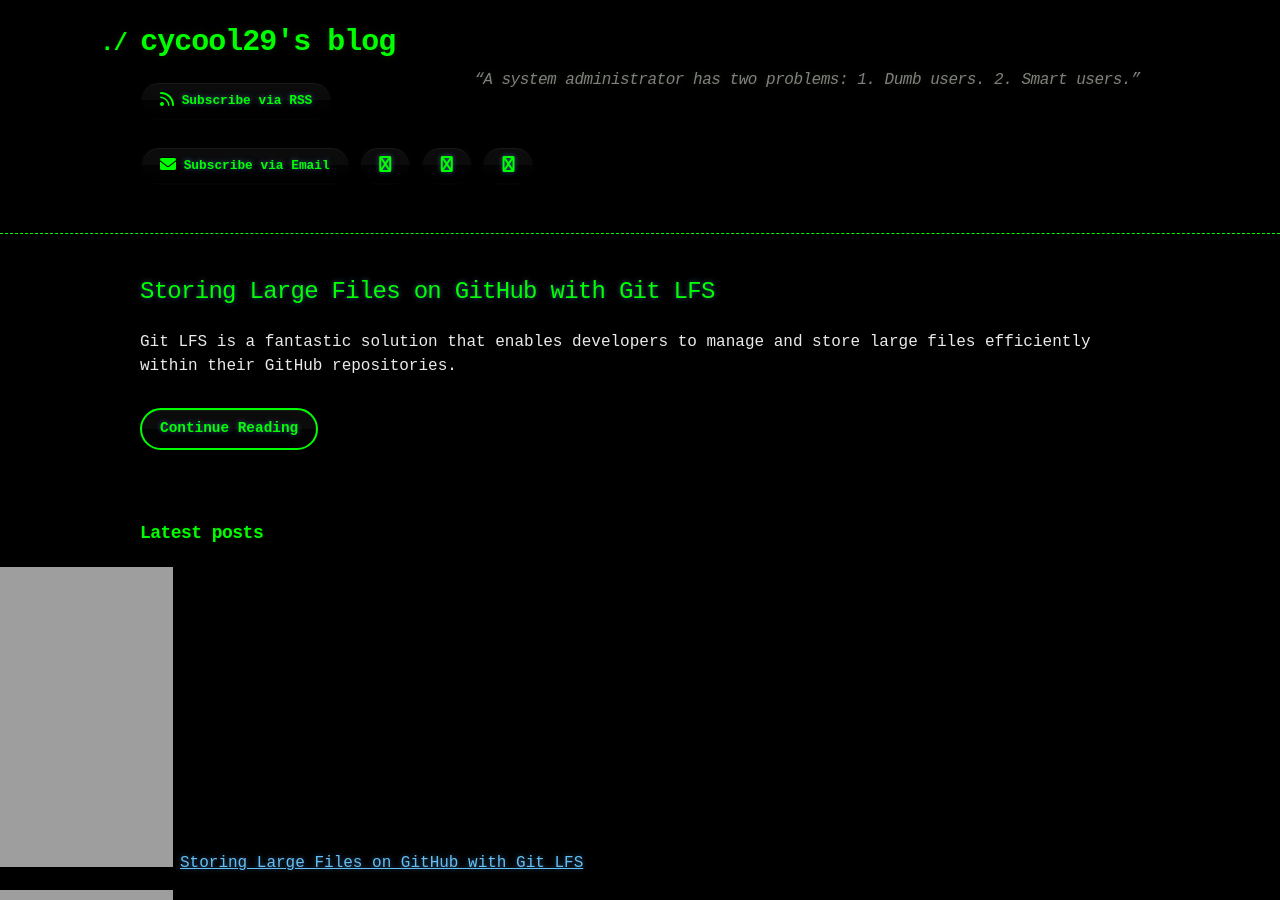
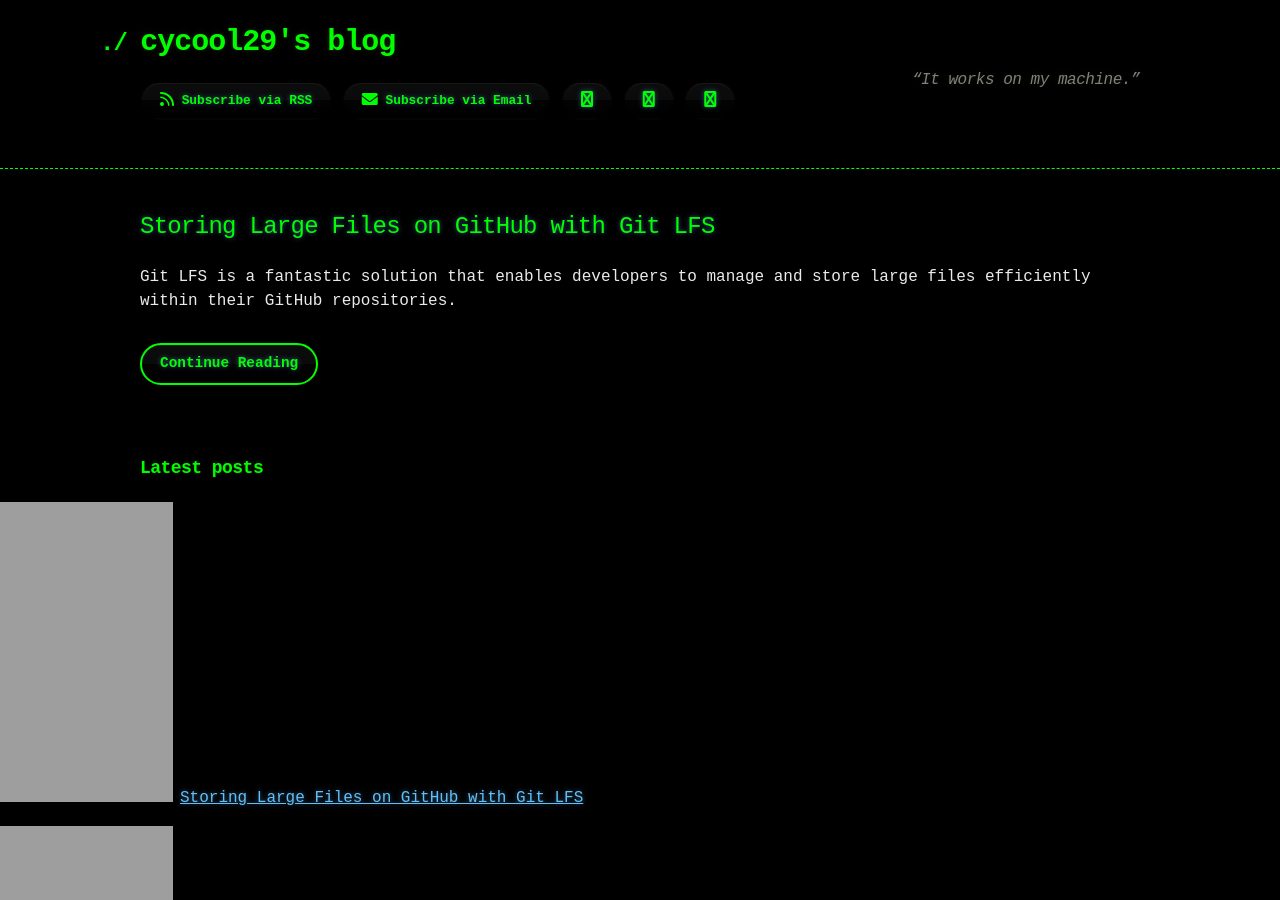
Before and after one commit to cycool29/cycool29.github.io, a Jekyll site: the page built from index.md, in a window 1280 px wide and 900 px high. Built offline with Jekyll 4.4.1, drawn with Linux system fonts in a browser that asks for light colours; a style sheet for code colours, icons or effects is not loaded.

Commit message:
Update quotes

```diff
--- a/_config.yml
+++ b/_config.yml
@@ -1,5 +1,5 @@
 title: cycool29's blog
-description: "“A system administrator has two problems: 1. Dumb users. 2. Smart users.” "
+description: "“It works on my machine.” "
 bio: A high school student. Intermediate in Python, Git, Bash. Learning JavaScript. He/Him. "
 author: cycool29
 url: https://cycool29.github.io
```
